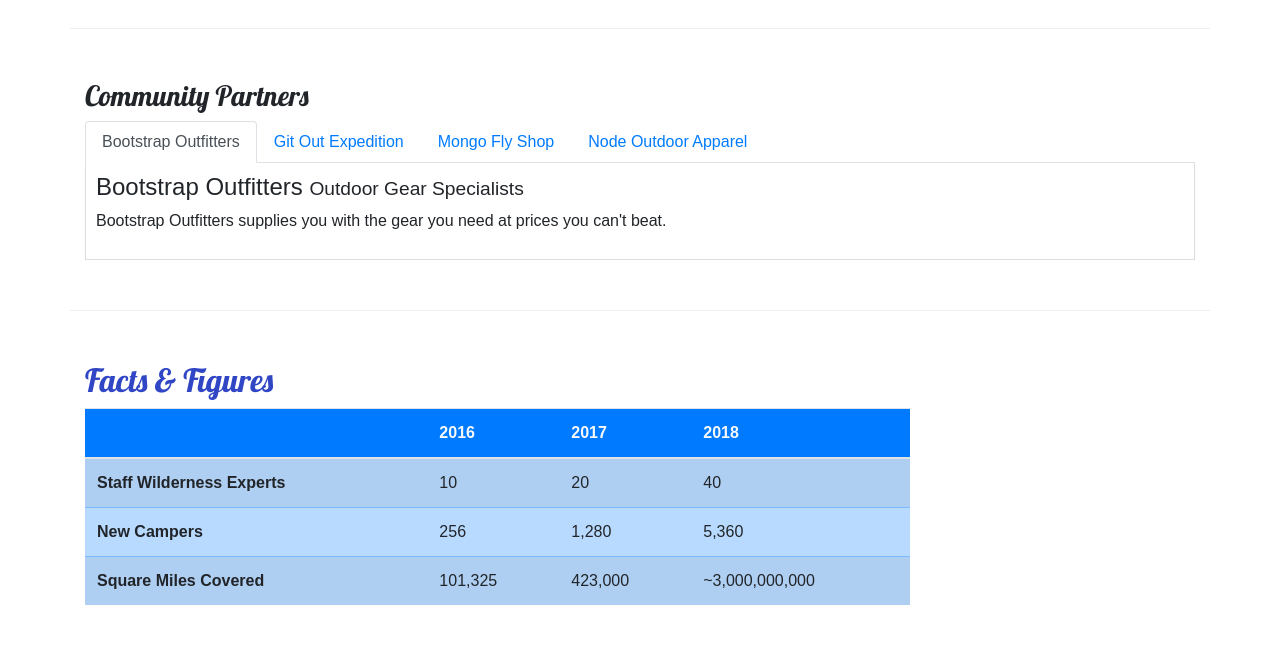
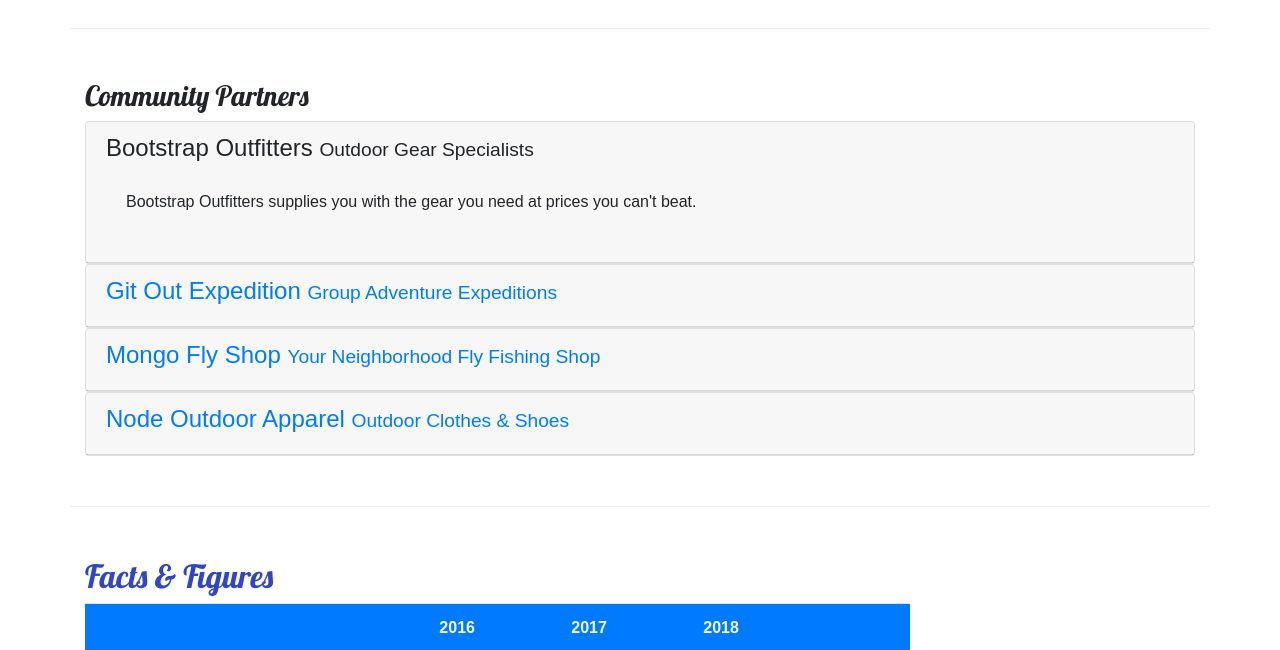
Before and after one commit to lesliesopoco/bootstrap, a website: page aboutus.html in a window 1280 px wide. Shown: the part 800-1450 px from the top of the page. Drawn offline with nearby package versions, Linux system fonts and the light colour scheme.

Commit message:
Accordion

```diff
--- a/aboutus.html
+++ b/aboutus.html
@@ -110,14 +110,76 @@
         <div class="row row-content">
             <div class="col">
                 <h3 class="text-xs-left">Community Partners</h3>
-                <ul class="nav nav-tabs">
+                <!--<ul class="nav nav-tabs">
                     <li class="nav-item"><a class="nav-link active" href="#bootstrap" role="tab" data-toggle="tab">Bootstrap Outfitters</a></li>
                     <li class="nav-item"><a class="nav-link" href="#git" role="tab" data-toggle="tab">Git Out Expedition</a></li>
                     <li class="nav-item"><a class="nav-link" href="#mongo" role="tab" data-toggle="tab">Mongo Fly Shop</a></li>
                     <li class="nav-item"><a class="nav-link" href="#node" role="tab" data-toggle="tab">Node Outdoor Apparel</a></li>
-                </ul>
+                </ul> -->
+                <div id="accordion">
+                    <div class="card">
+                        <div role="tab" class="card-header">
+                            <h4>
+                                <a data-toggle="collapse" data-target="#bootstrap">
+                                    Bootstrap Outfitters <small>Outdoor Gear Specialists</small>
+                                </a>
+                            </h4>
+                            <div class="collapse show" id="bootstrap" data-parent="#accordion">
+                                <div class="card-body">
+                                    <p class="d-none d-sm-block">Bootstrap Outfitters supplies you with the gear you need at prices you can't beat.</p>
+                                </div>
+                            </div>
+                        </div>
+                    </div>
 
-                <div class="tab-content">
+                    <div class="card">
+                        <div role="tab" class="card-header">
+                            <h4>
+                                <a class="collapsed" data-toggle="collapse" data-target="#git">
+                                    Git Out Expedition <small>Group Adventure Expeditions</small>
+                                </a>
+                            </h4>
+                            <div class="collapse" id="git" data-parent="#accordion">
+                                <div class="card-body">
+                                    <p class="d-none d-sm-block">Join Git Out Expeditions to explore new horizons with a group of other adventurers!</p>
+                                </div>
+                            </div>
+                        </div>
+                    </div>
+
+                    <div class="card">
+                        <div role="tab" class="card-header">
+                            <h4>
+                                <a class="collapsed" data-toggle="collapse" data-target="#mongo">
+                                    Mongo Fly Shop <small>Your Neighborhood Fly Fishing Shop</small>
+                                </a>
+                            </h4>
+                            <div class="collapse" id="mongo" data-parent="#accordion">
+                                <div class="card-body">
+                                    <p class="d-none d-sm-block">Need a new fishing pole, a tacklebox, or flies of all kinds? Stop by Mongo Fly Shop.</p>
+                                </div>
+                            </div>
+                        </div>
+                    </div>
+
+                    <div class="card">
+                        <div role="tab" class="card-header">
+                            <h4>
+                                <a class="collapsed" data-toggle="collapse" data-target="#node">
+                                    Node Outdoor Apparel <small>Outdoor Clothes & Shoes</small>
+                                </a>
+                            </h4>
+                            <div class="collapse" id="node" data-parent="#accordion">
+                                <div class="card-body">
+                                    <p class="d-none d-sm-block">From polar fleeces to swimsuits, hiking boots to waders, a visit to Node will be sure to get you covered.</p>
+                                </div>
+                            </div>
+                        </div>
+                    </div>
+                </div>
+
+
+                <!-- <div class="tab-content">
                     <div role="tabpanel" class="tab-pane fade show active" id="bootstrap">
                         <h4>Bootstrap Outfitters <small>Outdoor Gear Specialists</small> </h4>
                         <p class="d-none d-sm-block">Bootstrap Outfitters supplies you with the gear you need at prices you can't beat.</p>
@@ -137,7 +199,7 @@
                         <h4>Node Outdoor Apparel <small>Outdoor Clothes & Shoes</small></h4>
                         <p class="d-none d-sm-block">From polar fleeces to swimsuits, hiking boots to waders, a visit to Node will be sure to get you covered.</p>
                     </div>
-                </div>
+                </div> -->
             </div>
         </div>
 
```
